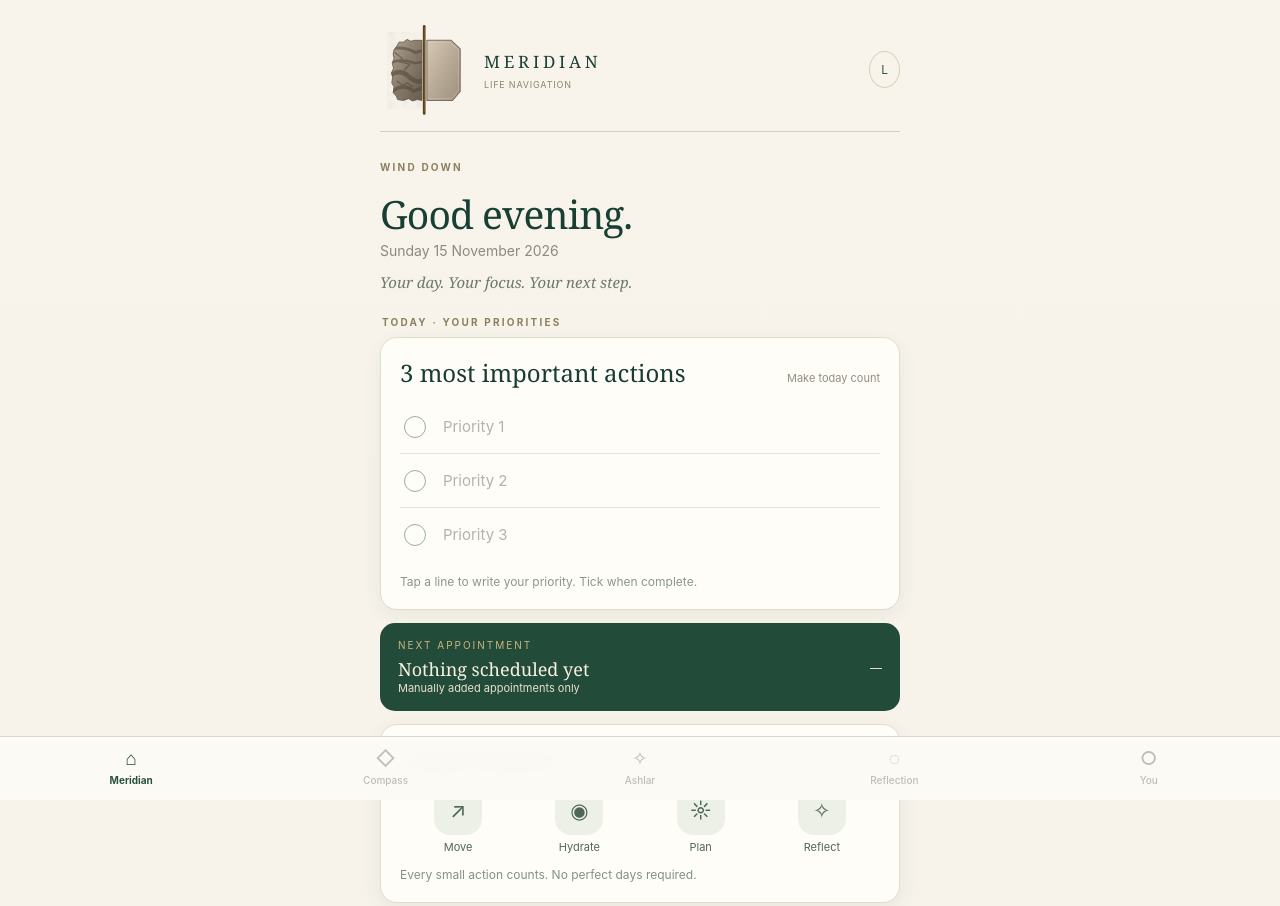
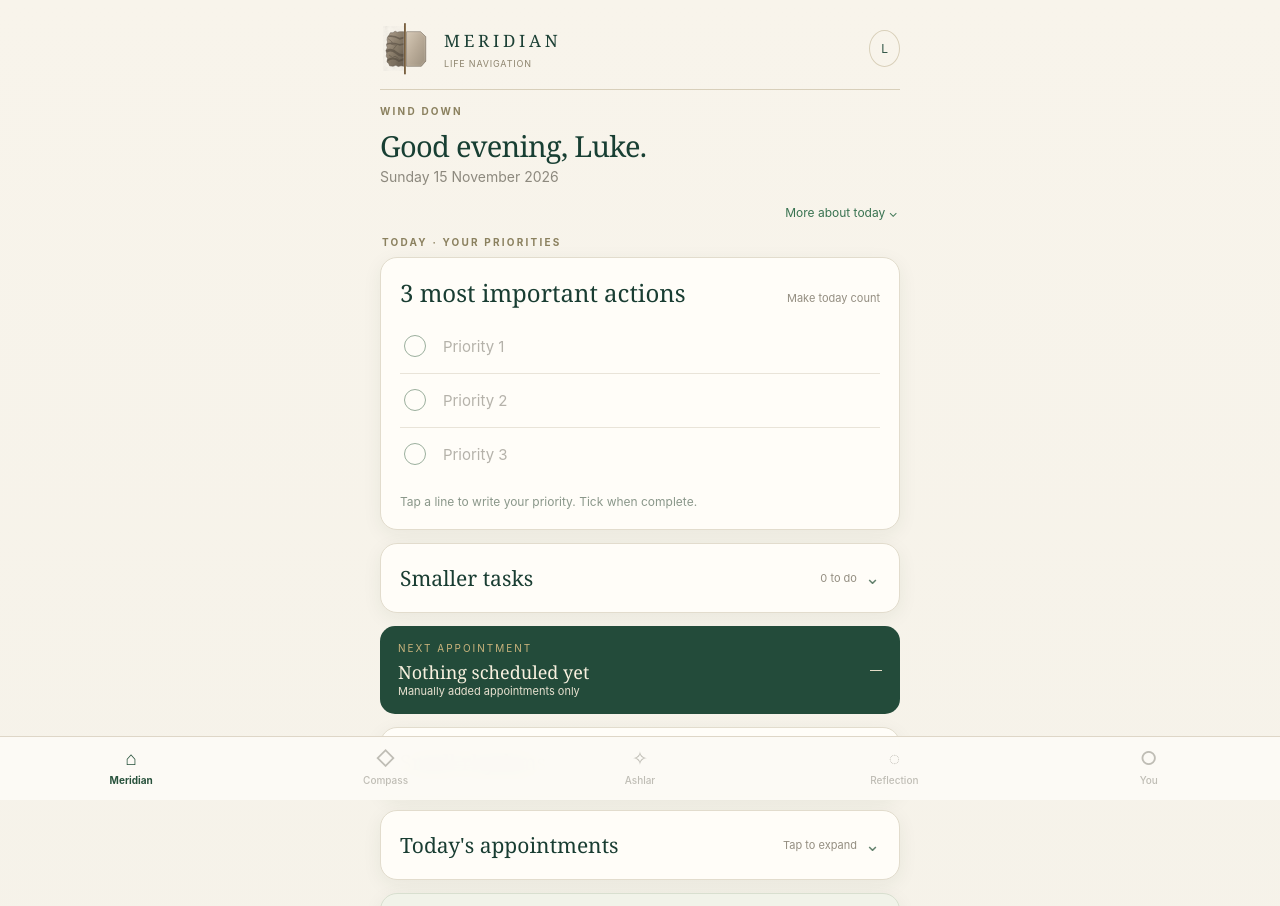
Before and after one commit to 5b65kggdyw-cyber/Meridian-Canon, a plain HTML site: page prototypes/home-screen/index.html in a window 1280 px wide. Shown: the top 906 px of the page. Drawn offline with Linux system fonts and the light colour scheme.

Commit message:
Enable MER-201 v0.3 home-screen refinements without replacing original application

```diff
--- a/prototypes/home-screen/index.html
+++ b/prototypes/home-screen/index.html
@@ -54,7 +54,7 @@ body{background:linear-gradient(180deg,#f8f4eb 0%,#f4f1e8 100%)}
 .bottom .navitem:disabled{opacity:.62;cursor:default}
 @media(max-width:360px){.brand img{width:76px;height:82px}.greeting{font-size:34px}.brand-title{font-size:15px}.card{padding:16px}.habit .icon{width:43px;height:43px}}
 
-</style></head>
+</style><link rel="stylesheet" href="mer201-v03.css"></head>
 <body><main class="shell">
 <div class="top"><div class="brand"><img src="../../assets/branding/meridian-mark-iphone.svg" alt="The founder-approved Meridian Mark: rough ashlar, refined ashlar, and a vertical golden meridian line"><div><div class="brand-title">Meridian</div><div class="brand-caption">Life navigation</div></div></div><span class="profile" aria-label="Local prototype">L</span></div>
 <div class="eyebrow" style="margin-top:29px" id="phase">YOUR DAY</div><h1 class="greeting" id="greeting">Good morning.</h1><p class="sub" id="date"></p><p class="opening">Your day. Your focus. Your next step.</p>
@@ -93,4 +93,4 @@ body{background:linear-gradient(180deg,#f8f4eb 0%,#f4f1e8 100%)}
  $("reflection").value=data.reflection||"";$("reflection").oninput=e=>{data.reflection=e.target.value;save()};
  renderHabits();renderPriorities();renderAppointments();renderProgress();renderNudge();
 })();
-</script></body></html>
+</script><script defer src="mer201-v03.js"></script></body></html>
```
